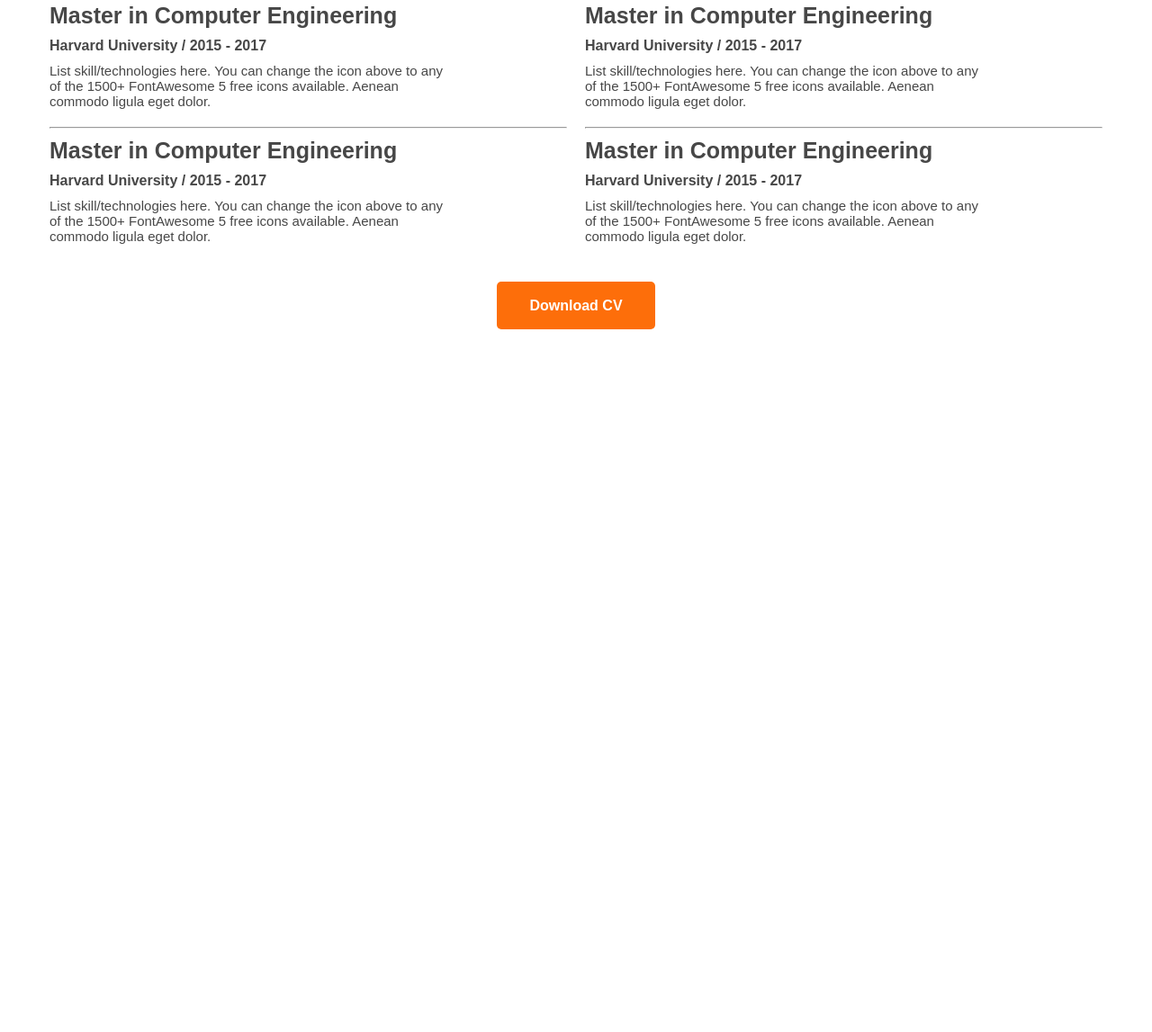
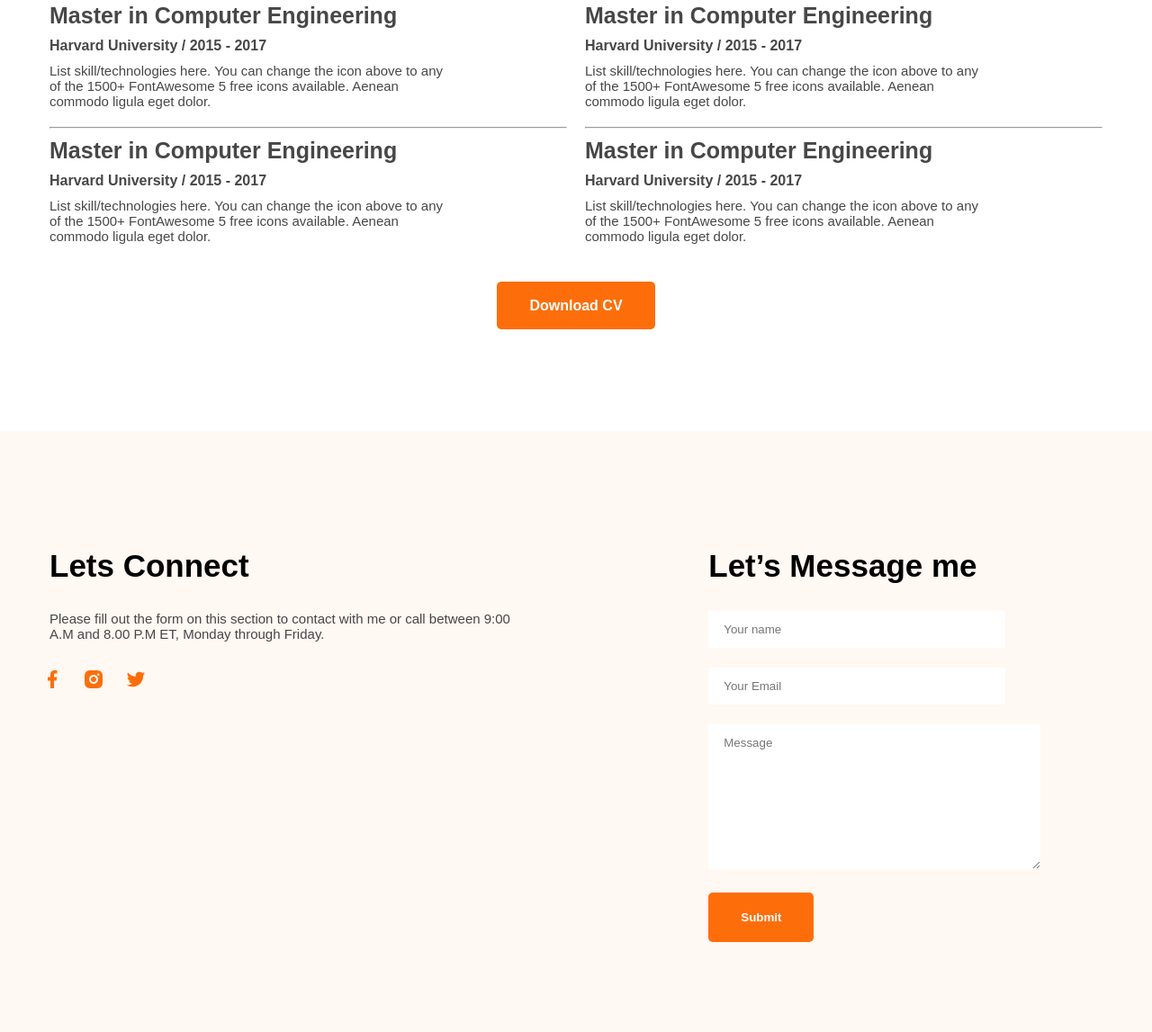
Before and after one commit to jobayer298/Developer-portfolio, a plain HTML site: page index.html in a window 1280 px wide. Shown: the part 2363-3510 px from the top of the page at 90% size. Before the commit the page ends 2729 px from the top, so only its background shows below. Drawn offline with Linux system fonts and the light colour scheme.

Commit message:
final commit

```diff
--- a/index.html
+++ b/index.html
@@ -152,6 +152,32 @@
                 </div>
             </div>
         </section>
+        <section class="contact">
+            <div class="container">
+                <div class="contact-container">
+                    <div class="connect">
+                        <h3 class="contact-heading">Lets Connect</h3>
+                        <p class="connect-desc">Please fill out the form on this section to contact with me or call between 9:00 A.M and
+                            8.00 P.M ET, Monday through
+                            Friday.</p>
+                        <div class="icons">
+                            <a href="#"><img src="./images/icons/facebook.png" alt=""></a>
+                            <a href="#"><img src="./images/icons/insta.png" alt=""></a>
+                            <a href="#"><img src="./images/icons/twitter.png" alt=""></a>
+                        </div>
+                    </div>
+                    <div class="message">
+                        <h3 class="contact-heading">Let’s Message me</h3>
+                        <form action="" class="message-form">
+                            <input type="text" name="" id="" placeholder="Your name">
+                            <input type="email" name="" id="" placeholder="Your Email">
+                            <textarea name="" id="" cols="40" rows="9" placeholder="Message"></textarea>
+                            <input class="primary-btn" type="submit" value="Submit">
+                        </form>
+                    </div>
+                </div>
+            </div>
+        </section>
     </main>
     <footer></footer>
 </body>
--- a/styles/style.css
+++ b/styles/style.css
@@ -168,8 +168,11 @@ section {
 }
 
 /* summary */
+.summary {
+    padding-bottom: 130px;
+}
 
-.summary-content-container{
+.summary-content-container {
     display: flex;
     gap: 20px;
 }
@@ -202,10 +205,63 @@ section {
     margin-bottom: 20px;
     padding-right: 123px;
 }
-hr{
+
+hr {
     margin-bottom: 10px;
 }
-.summary-btn{
+
+.summary-btn {
     margin-top: 40px;
     text-align: center;
 }
+
+/* contact */
+.contact {
+    background: #FFF8F3;
+    padding-bottom: 100px;
+}
+
+.contact-container {
+    display: flex;
+    /* gap: 88px; */
+    justify-content: space-between;
+}
+
+.contact-heading {
+    font-weight: 700;
+    font-size: 35px;
+    margin-bottom: 30px;
+}
+
+.connect-desc {
+    margin-bottom: 30px;
+    font-size: 15px;
+    color: #474747;
+    width: 74%;
+}
+
+.icons {
+    margin-left: -9px;
+    letter-spacing: 18px;
+}
+
+input[type="text"],
+input[type="email"] {
+    display: block;
+    padding: 13px 17px;
+    width: 330px;
+    margin-bottom: 22px;
+    border: 0;
+
+}
+
+input[type="submit"] {
+    border: 0;
+    height: 55px;
+}
+
+form>textarea {
+    border: 0;
+    margin-bottom: 22px;
+    padding: 13px 17px;
+}
```
